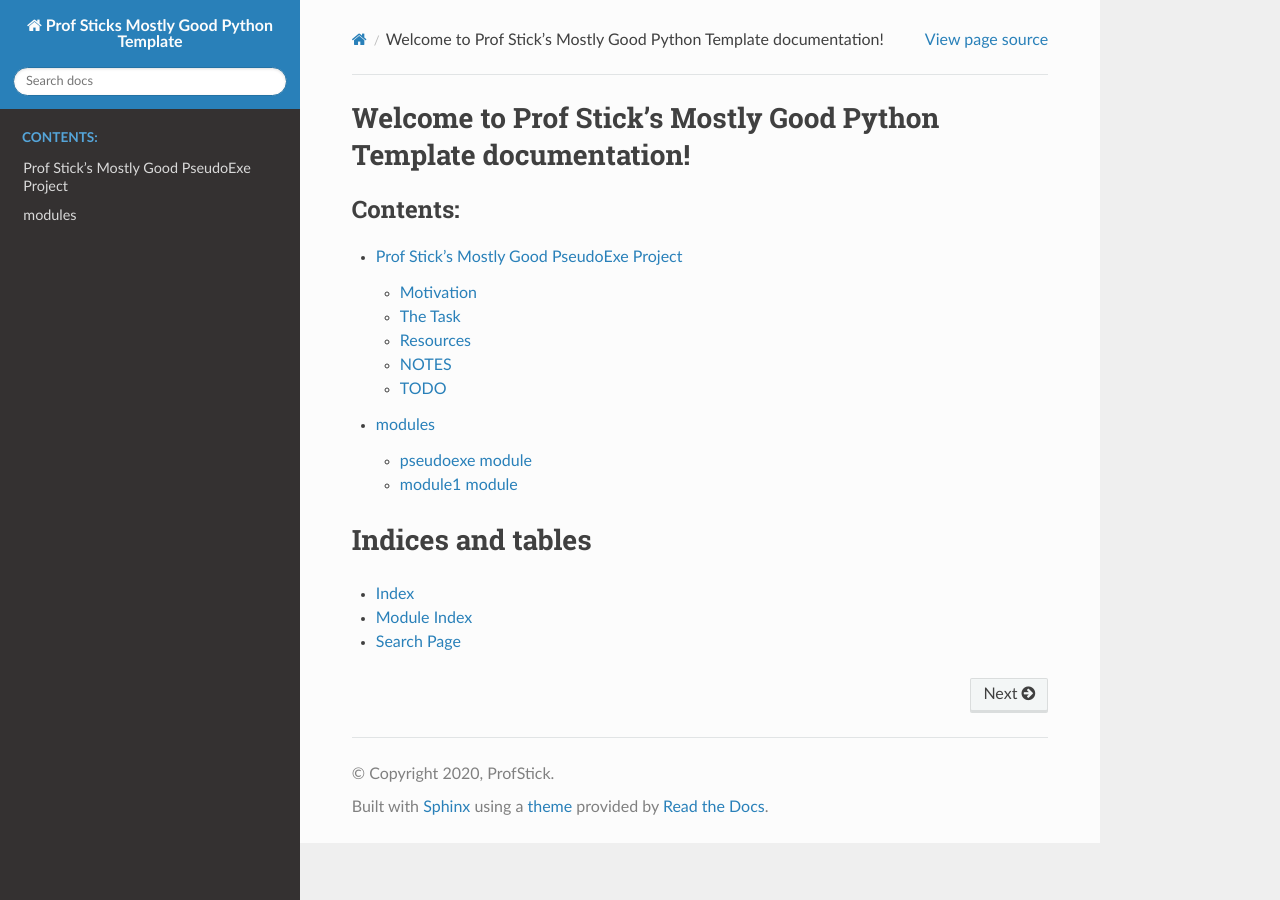
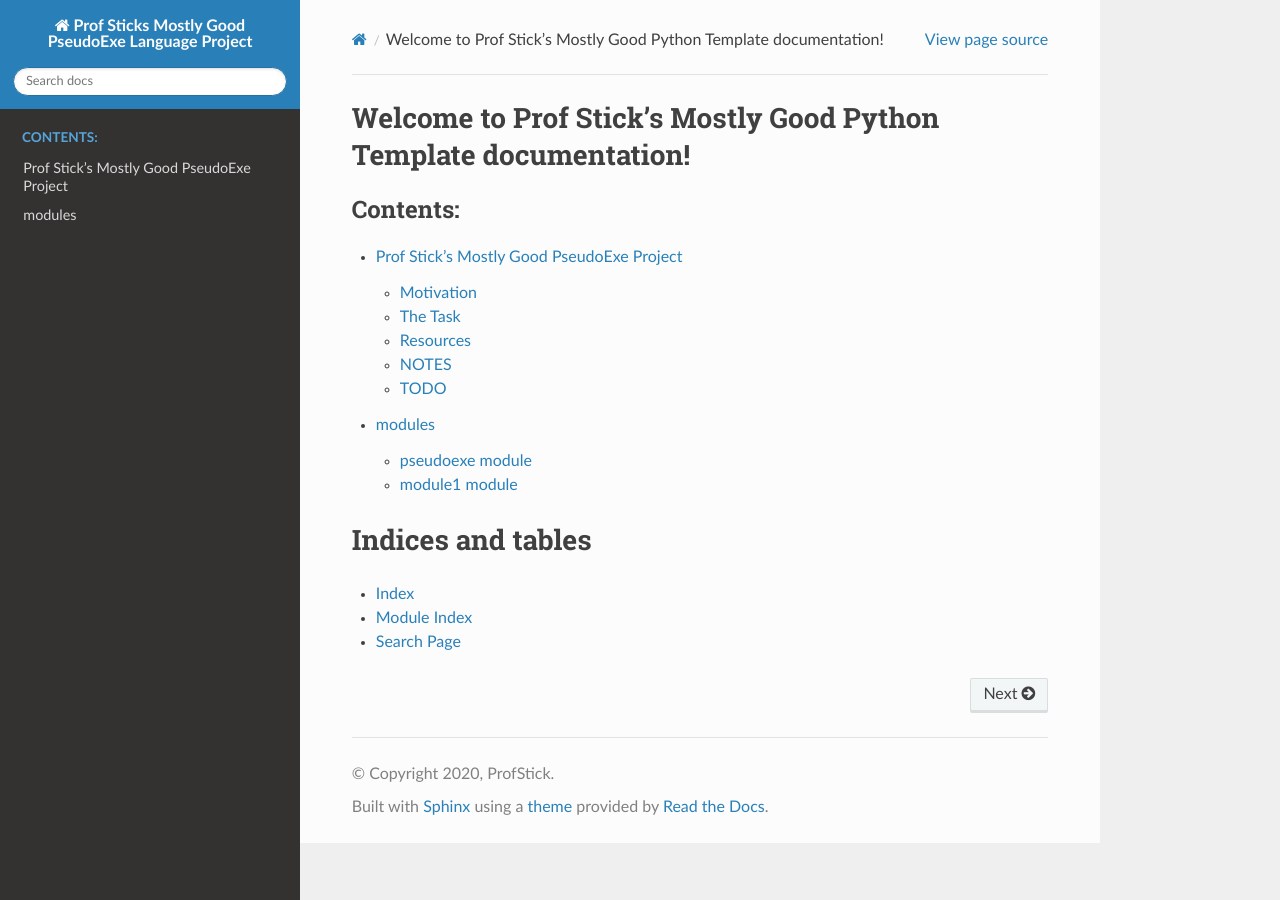
Before and after one commit to ProfStick/12SDD_PseudoExe, a Sphinx documentation site: the page built from docs/source/index.rst, in a window 1280 px wide. Built offline with Sphinx 7.4.7 and the Read the Docs theme 2.0.0, drawn with Linux system fonts in a browser that asks for light colours.

Commit message:
Update conf.py

```diff
--- a/docs/source/conf.py
+++ b/docs/source/conf.py
@@ -29,7 +29,7 @@ except FileNotFoundError:
 
 # -- Project information -----------------------------------------------------
 
-project = 'Prof Sticks Mostly Good Python Template'
+project = 'Prof Sticks Mostly Good PseudoExe Language Project'
 copyright = '2020, ProfStick'
 author = 'ProfStick'
 
```
